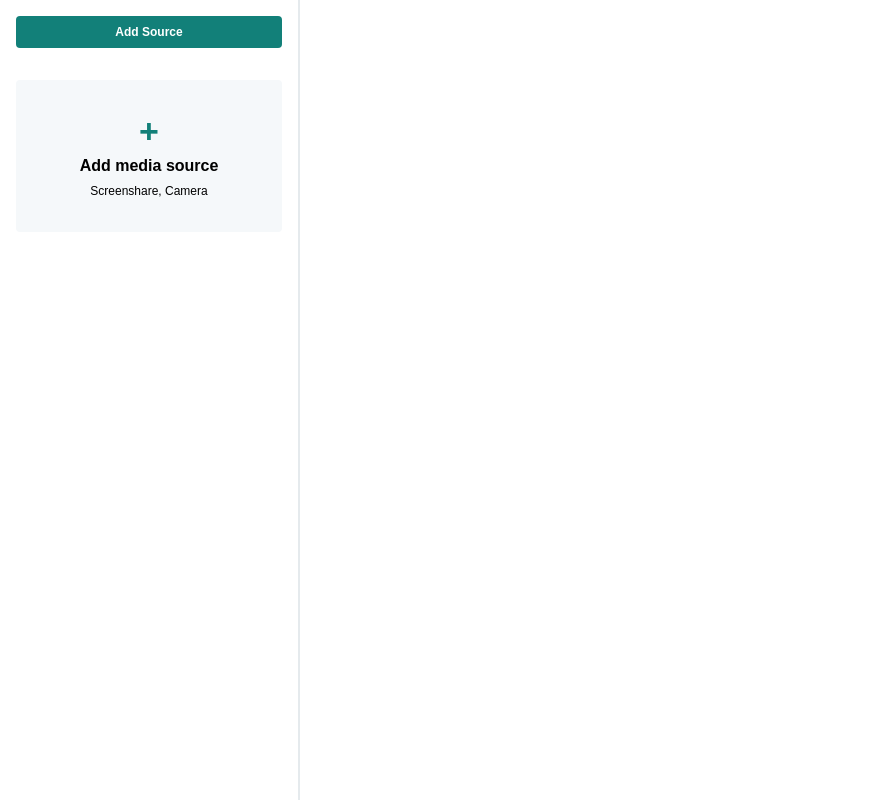
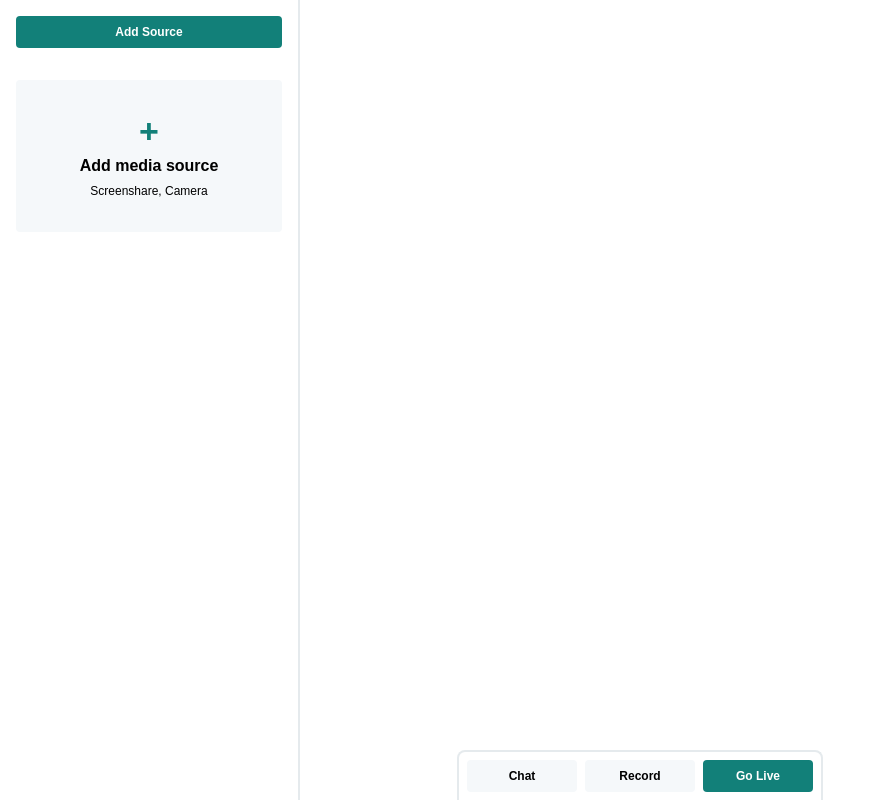
Before and after one commit to wesrupert/melon-mirage, a Vue app: page / in a window 1280 px wide. Shown: the whole page, without its empty margins (0-870 px from the left). Built offline with nearby package versions, Linux system fonts and the light colour scheme.

Commit message:
add quick buttons

```diff
--- a/src/App.vue
+++ b/src/App.vue
@@ -1,4 +1,5 @@
 <template>
+  <div class="app">
     <AddSourceModal
       v-if="isAddSourceModalVisible"
       @close="onCloseAddSouceModal"
@@ -21,17 +22,25 @@
         </div>
       </button>
 
-    <MediaSource v-for="source in sources" :key="source.key" :source="source" />
+      <MediaSource
+        v-for="source in sources"
+        :key="source.key"
+        :source="source"
+      />
       <div class="spacer"></div>
+    </div>
+    <div class="main"></div>
+    <QuickButtons />
   </div>
 </template>
 
 <script setup lang="ts">
 import { computed, ref } from "@vue/reactivity";
 import { useStore } from "vuex";
+import AddSourceModal from "./components/AddSourceModal.vue";
 import MediaSource from "./components/MediaSource.vue";
+import QuickButtons from "./components/QuickButtons.vue";
 import { key } from "./store";
-import AddSourceModal from "./components/AddSourceModal.vue";
 
 const isAddSourceModalVisible = ref(false);
 
@@ -52,6 +61,14 @@ function onCloseAddSouceModal() {
 
 <style lang="scss">
 @import "@/styles/_global.scss";
+
+.app {
+  width: 100%;
+  height: 100%;
+  display: flex;
+  align-items: stretch;
+  justify-content: stretch;
+}
 
 .sidebar {
   width: clamp(200px, 33%, 300px);
--- /dev/null
+++ b/src/components/QuickButtons.vue
@@ -0,0 +1,43 @@
+<template>
+  <div class="quick-buttons">
+    <div class="contents">
+      <button class="secondary">Chat</button>
+      <button class="secondary">Record</button>
+      <button>Go Live</button>
+    </div>
+  </div>
+</template>
+
+<style lang="scss">
+@import "@/styles/_theme.scss";
+
+.quick-buttons {
+  position: absolute;
+  bottom: 0;
+  left: 0;
+  right: 0;
+
+  display: flex;
+  justify-content: center;
+}
+
+.contents {
+  z-index: 25;
+  display: grid;
+  gap: $gap-s;
+  grid-auto-flow: column;
+  grid-auto-columns: 1fr;
+
+  background-color: $bg-primary;
+  padding: $gap-s;
+
+  border: 2px solid $border-color {
+    bottom: unset;
+    radius: $radius-m $radius-m 0 0;
+  }
+
+  button {
+    padding: $gap-s $gap-l;
+  }
+}
+</style>
```
Lines whose indentation alone changed are shown as unchanged.
